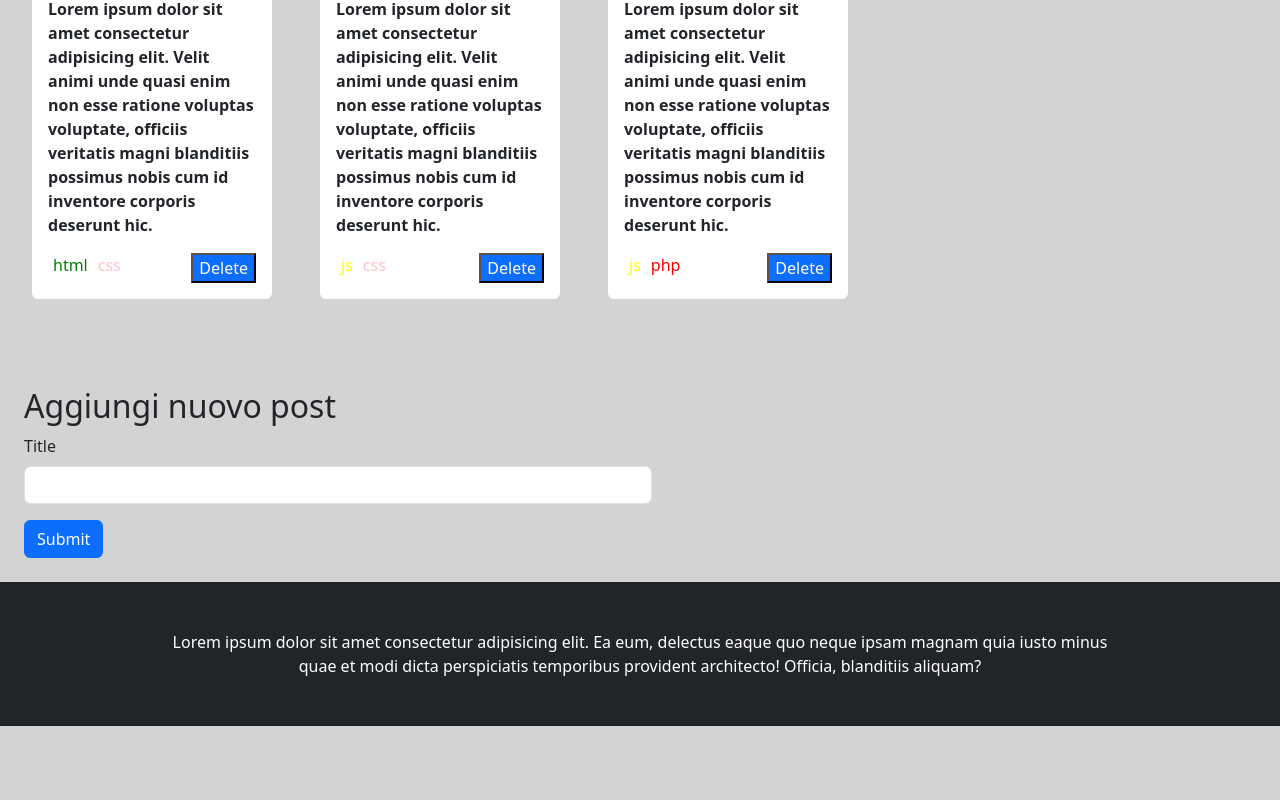
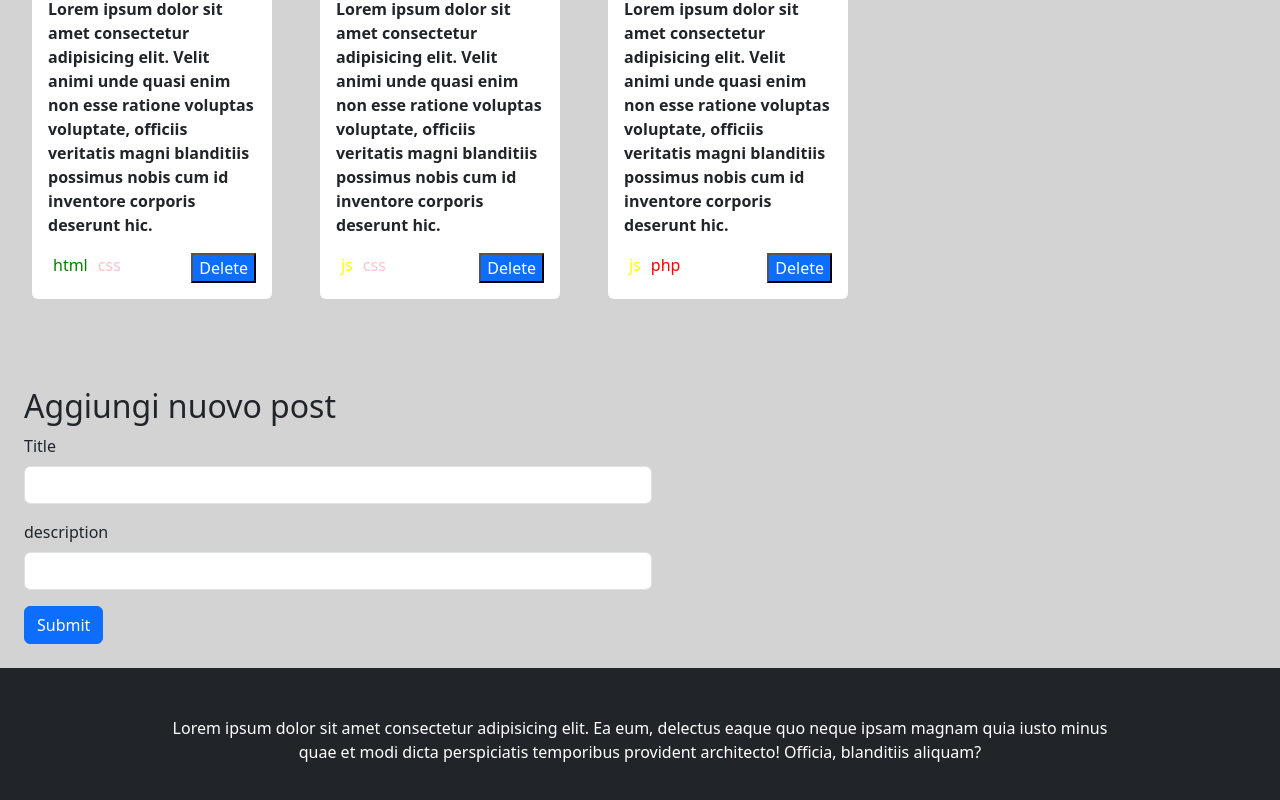
Before and after one commit to DavidIncarbone/react-form, a React (Vite) app: page / in a window 1280 px wide. Shown: the part 432-1232 px from the top of the page. Before the commit the page ends 1158 px from the top, so only its background shows below. Built offline with nearby package versions, Linux system fonts and the light colour scheme.

Commit message:
add description input

```diff
--- a/src/components/Button.jsx
+++ b/src/components/Button.jsx
@@ -1,8 +1,8 @@
 import style from "../style/Button.module.css"
 
-function Button() {
+function Button({ onDelete }) {
 
-    return <a href="#" className={style.btn}>Leggi di più</a>
+    return <button onClick={onDelete} className={style.btn}>Delete</button>
 }
 
 export default Button
--- a/src/components/Main.jsx
+++ b/src/components/Main.jsx
@@ -3,9 +3,7 @@ import posts from "../data/posts"
 import Card from "./Card"
 import tagsStyle from "../style/Tags.module.css"
 import TagsList from "./TagsList";
-
-
-
+import Button from "./Button"
 
 function Main() {
 
@@ -14,12 +12,14 @@ function Main() {
     function deleteItem(id) {
 
         setMyPosts(myPosts.filter((post) => post.id !== id))
+
     }
 
     // ADD POST
 
     const initialNewPost = {
-        title: ""
+        title: "",
+        description: ""
 
     };
     const [newPost, setNewPost] = useState(initialNewPost);
@@ -39,7 +39,7 @@ function Main() {
         event.preventDefault();
         setPostList([...postList, newPost]);
         setNewPost(initialNewPost);
-        setTimeout(console.log(postList), 1000)
+        console.log(postList)
 
     }
 
@@ -71,21 +71,14 @@ function Main() {
                                 <img className="card-img-top" src="..." alt="Card image cap" />
                                 <div className="card-body">
                                     <h5 className="card-title">{post.title}</h5>
-                                    <p className="card-text">Some quick example text to build on the card title and make up the bulk of the card's content.</p>
+                                    <p className="card-text">{post.description}</p>
                                     <a href="#" className="btn btn-primary">Go somewhere</a>
                                 </div>
                             </div>
-
-
-
                         </li>
                     )
                 })}
-
-
             </ul>
-
-
             <section className="my-4 ms-4">
                 <h2>Aggiungi nuovo post</h2>
                 <form onSubmit={handleSubmit} className="w-50">
@@ -102,7 +95,20 @@ function Main() {
                             value={newPost.title}
                             name="title"
                         />
-
+                    </div>
+                    <div className="mb-3">
+                        <label htmlFor="description" className="form-label">
+                            description
+                        </label>
+                        <input
+                            type="text"
+                            className="form-control"
+                            id="description"
+                            aria-describedby="descriptionlHelp"
+                            onChange={handleInput}
+                            value={newPost.description}
+                            name="description"
+                        />
                     </div>
 
                     <button type="submit" className="btn btn-primary">
```
